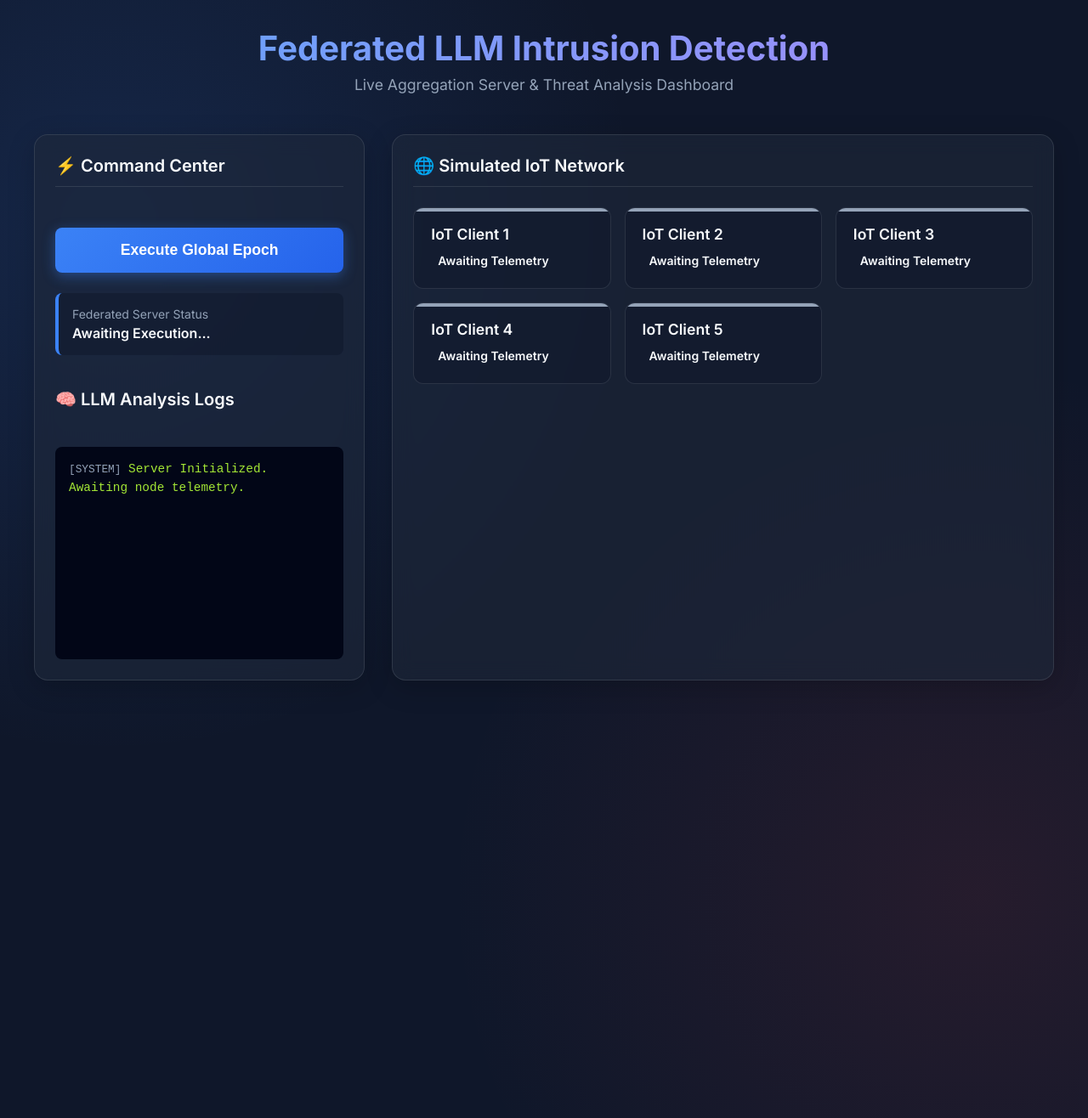
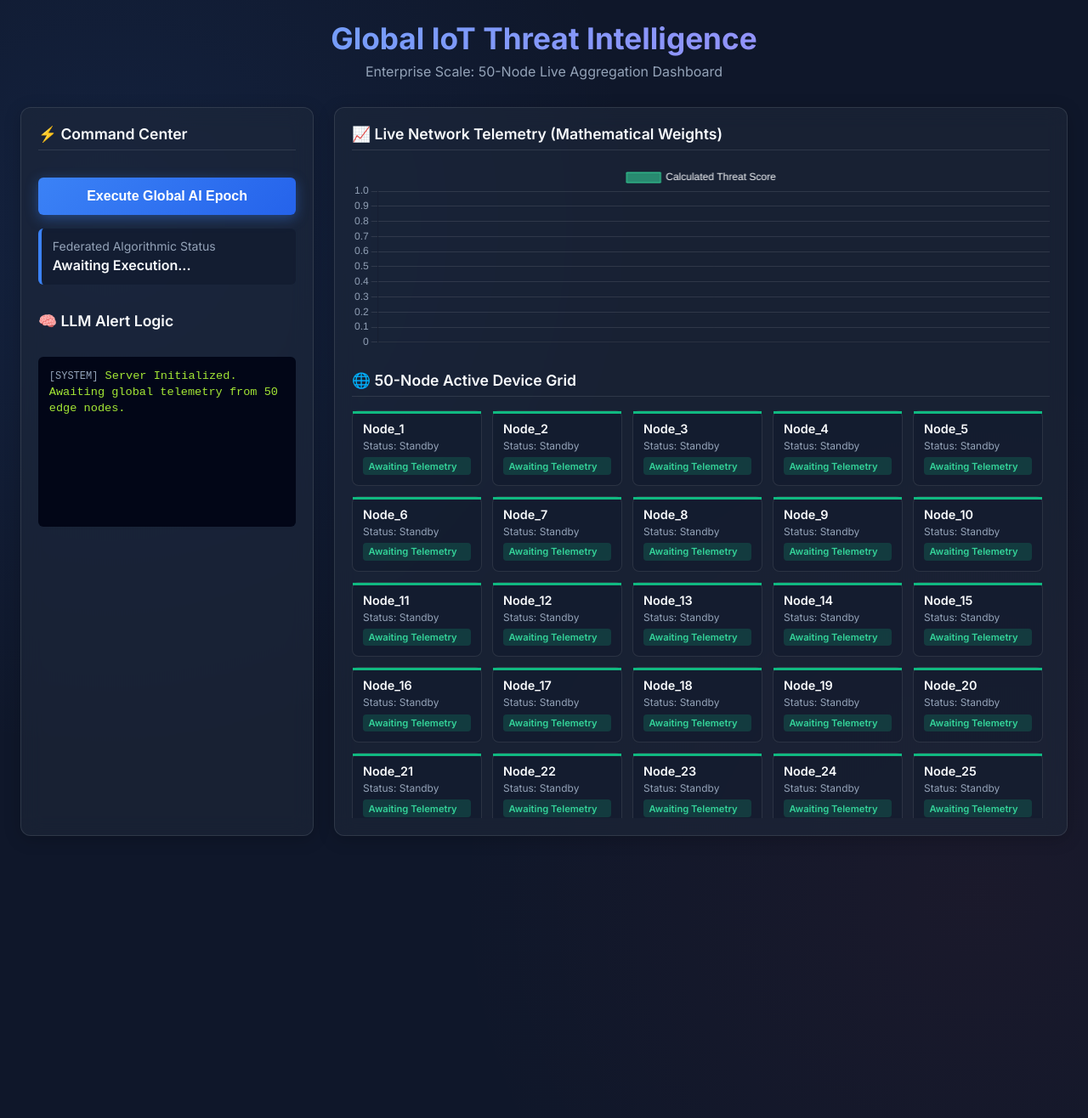
Before and after one commit to Kavihrx/federated-iot-minor, a Flask app: page / in a window 1280 px wide. Shown: the whole page at 85% size. Run offline with Flask 3, Linux system fonts and the light colour scheme.

Commit message:
Update index.html

```diff
--- a/templates/index.html
+++ b/templates/index.html
@@ -3,8 +3,10 @@
 <head>
     <meta charset="UTF-8">
     <meta name="viewport" content="width=device-width, initial-scale=1.0">
-    <title>Federated IoT Intrusion Detection</title>
+    <title>Enterprise Federated Intrusion Detection</title>
     <link href="https://fonts.googleapis.com/css2?family=Inter:wght@300;400;600;700&display=swap" rel="stylesheet">
+    <!-- Inject Chart.js for Live Telemetry Graphing -->
+    <script src="https://cdn.jsdelivr.net/npm/chart.js"></script>
     <style>
         :root {
             --bg-dark: #0f172a;
@@ -29,26 +31,26 @@
             background-color: var(--bg-dark);
             color: var(--text-main);
             min-height: 100vh;
-            padding: 2rem;
+            padding: 1.5rem;
             background-image:
-                radial-gradient(circle at 10% 20%, rgba(59, 130, 246, 0.15) 0%, transparent 40%),
-                radial-gradient(circle at 90% 80%, rgba(239, 68, 68, 0.1) 0%, transparent 40%);
+                radial-gradient(circle at 10% 20%, rgba(59, 130, 246, 0.10) 0%, transparent 40%),
+                radial-gradient(circle at 90% 80%, rgba(239, 68, 68, 0.05) 0%, transparent 40%);
             background-attachment: fixed;
         }
 
         .container {
-            max-width: 1200px;
+            max-width: 1400px;
             margin: 0 auto;
         }
 
         header {
             text-align: center;
-            margin-bottom: 3rem;
+            margin-bottom: 2rem;
             animation: fadeInDown 0.8s ease-out;
         }
 
         h1 {
-            font-size: 2.5rem;
+            font-size: 2.2rem;
             font-weight: 700;
             margin-bottom: 0.5rem;
             background: linear-gradient(135deg, #60a5fa, #a78bfa);
@@ -56,58 +58,49 @@
             -webkit-text-fill-color: transparent;
         }
 
-        header p {
-            color: var(--text-muted);
-            font-size: 1.1rem;
-        }
+        header p { color: var(--text-muted); font-size: 1rem; }
 
         .dashboard-grid {
             display: grid;
-            grid-template-columns: 1fr 2fr;
-            gap: 2rem;
+            grid-template-columns: 1fr 2.5fr;
+            gap: 1.5rem;
         }
 
-        @media (max-width: 900px) {
-            .dashboard-grid {
-                grid-template-columns: 1fr;
-            }
+        @media (max-width: 1000px) {
+            .dashboard-grid { grid-template-columns: 1fr; }
         }
 
         .glass-panel {
             background: var(--panel-bg);
             backdrop-filter: blur(12px);
             border: 1px solid var(--border-color);
-            border-radius: 16px;
-            padding: 1.5rem;
-            box-shadow: 0 8px 32px rgba(0, 0, 0, 0.2);
+            border-radius: 12px;
+            padding: 1.25rem;
+            box-shadow: 0 4px 20px rgba(0, 0, 0, 0.2);
         }
 
         .panel-title {
-            font-size: 1.25rem;
+            font-size: 1.1rem;
             font-weight: 600;
-            margin-bottom: 1.5rem;
+            margin-bottom: 1rem;
             display: flex;
             align-items: center;
             gap: 0.5rem;
             border-bottom: 1px solid var(--border-color);
-            padding-bottom: 0.75rem;
+            padding-bottom: 0.5rem;
         }
 
         /* Controls Section */
-        .controls-panel {
-            display: flex;
-            flex-direction: column;
-            gap: 1.5rem;
-        }
+        .controls-panel { display: flex; flex-direction: column; gap: 1rem; }
 
         .action-btn {
             background: linear-gradient(135deg, #3b82f6, #2563eb);
             color: white;
             border: none;
-            padding: 1rem 1.5rem;
-            font-size: 1.1rem;
+            padding: 0.8rem 1.2rem;
+            font-size: 1rem;
             font-weight: 600;
-            border-radius: 8px;
+            border-radius: 6px;
             cursor: pointer;
             transition: all 0.3s ease;
             box-shadow: 0 4px 15px rgba(59, 130, 246, 0.4);
@@ -117,66 +110,72 @@
             gap: 0.5rem;
         }
 
-        .action-btn:hover {
-            transform: translateY(-2px);
-            box-shadow: 0 6px 20px rgba(59, 130, 246, 0.6);
-        }
-
-        .action-btn:disabled {
-            background: #475569;
-            cursor: not-allowed;
-            transform: none;
-            box-shadow: none;
-        }
+        .action-btn:hover { transform: translateY(-2px); box-shadow: 0 6px 20px rgba(59, 130, 246, 0.6); }
+        .action-btn:disabled { background: #475569; cursor: not-allowed; transform: none; box-shadow: none; }
 
         .server-status {
-            padding: 1rem;
+            padding: 0.8rem;
             background: rgba(15, 23, 42, 0.5);
-            border-radius: 8px;
+            border-radius: 6px;
             border-left: 4px solid var(--accent-blue);
         }
 
         /* LLM Logs */
         .llm-terminal {
             background: #020617;
-            border-radius: 8px;
-            padding: 1rem;
+            border-radius: 6px;
+            padding: 0.8rem;
             font-family: 'Courier New', Courier, monospace;
-            font-size: 0.9rem;
-            height: 250px;
+            font-size: 0.85rem;
+            height: 200px;
             overflow-y: auto;
             color: #a3e635;
         }
 
-        .log-line {
-            line-height: 1.5;
-            margin-bottom: 0.5rem;
-        }
-        .log-time { color: var(--text-muted); font-size: 0.8rem; }
+        .log-line { line-height: 1.4; margin-bottom: 0.4rem; }
+        .log-time { color: var(--text-muted); font-size: 0.75rem; }
         .log-highlight { color: #facc15; }
 
-        /* IoT Network Grid */
+        /* Chart Section */
+        .chart-container {
+            height: 220px;
+            width: 100%;
+            margin-bottom: 1.5rem;
+        }
+
+        /* 50 Node Dense Grid */
         .iot-grid {
             display: grid;
-            grid-template-columns: repeat(auto-fill, minmax(200px, 1fr));
-            gap: 1rem;
+            grid-template-columns: repeat(auto-fill, minmax(130px, 1fr));
+            gap: 0.75rem;
+            max-height: 480px;
+            overflow-y: auto;
+            padding-right: 0.5rem;
         }
 
+        /* Webkit Scrollbar */
+        ::-webkit-scrollbar { width: 8px; }
+        ::-webkit-scrollbar-track { background: rgba(0,0,0,0.2); border-radius: 4px; }
+        ::-webkit-scrollbar-thumb { background: var(--border-color); border-radius: 4px; }
+        ::-webkit-scrollbar-thumb:hover { background: var(--text-muted); }
+
         .iot-card {
-            background: rgba(15, 23, 42, 0.5);
-            border-radius: 12px;
-            padding: 1.25rem;
+            background: rgba(15, 23, 42, 0.4);
+            border-radius: 8px;
+            padding: 0.75rem;
             border: 1px solid var(--border-color);
             transition: all 0.3s ease;
             position: relative;
-            overflow: hidden;
+            display: flex;
+            flex-direction: column;
+            justify-content: center;
         }
 
         .iot-card::before {
             content: '';
             position: absolute;
             top: 0; left: 0; right: 0;
-            height: 4px;
+            height: 3px;
             background: var(--text-muted);
             transition: background 0.3s ease;
         }
@@ -185,24 +184,17 @@
         .iot-card[data-status="recon"]::before { background: var(--warning-yellow); }
         .iot-card[data-status="ddos"]::before { background: var(--danger-red); }
 
-        .iot-card.pulse[data-status="ddos"] {
-            animation: borderPulse 1.5s infinite;
-        }
+        .iot-card.pulse[data-status="ddos"] { animation: borderPulse 1.5s infinite; }
 
         @keyframes borderPulse {
             0% { box-shadow: 0 0 0 0 rgba(239, 68, 68, 0.4); border-color: rgba(239, 68, 68, 0.8); }
-            70% { box-shadow: 0 0 0 10px rgba(239, 68, 68, 0); border-color: rgba(239, 68, 68, 0.2); }
+            70% { box-shadow: 0 0 0 8px rgba(239, 68, 68, 0); border-color: rgba(239, 68, 68, 0.2); }
             100% { box-shadow: 0 0 0 0 rgba(239, 68, 68, 0); border-color: var(--border-color); }
         }
 
-        @keyframes fadeInDown {
-            from { opacity: 0; transform: translateY(-20px); }
-            to { opacity: 1; transform: translateY(0); }
-        }
-
-        .client-id { font-weight: 600; font-size: 1.1rem; margin-bottom: 0.5rem; }
-        .client-score { font-size: 0.875rem; color: var(--text-muted); margin-bottom: 0.5rem; }
-        .client-status { font-size: 0.875rem; font-weight: 600; padding: 0.25rem 0.5rem; border-radius: 4px; display: inline-block;}
+        .client-id { font-weight: 600; font-size: 0.9rem; margin-bottom: 0.25rem; }
+        .client-score { font-size: 0.75rem; color: var(--text-muted); margin-bottom: 0.4rem; }
+        .client-status { font-size: 0.7rem; font-weight: 600; padding: 0.2rem 0.4rem; border-radius: 4px; display: inline-block;}
 
         .status-badge-normal { background: rgba(16, 185, 129, 0.2); color: #34d399; }
         .status-badge-recon { background: rgba(245, 158, 11, 0.2); color: #fbbf24; }
@@ -210,9 +202,9 @@
 
         .spinner {
             display: inline-block;
-            width: 20px;
-            height: 20px;
-            border: 3px solid rgba(255,255,255,0.3);
+            width: 16px;
+            height: 16px;
+            border: 2px solid rgba(255,255,255,0.3);
             border-radius: 50%;
             border-top-color: #fff;
             animation: spin 1s ease-in-out infinite;
@@ -221,53 +213,118 @@
 
         @keyframes spin { to { transform: rotate(360deg); } }
 
+        /* The dynamic recommendation box for hacked nodes */
+        .recomm-box {
+            display: none; /* hidden by default on tiny cards */
+        }
+        .iot-card[data-status="ddos"] .recomm-box,
+        .iot-card[data-status="recon"] .recomm-box {
+            display: block;
+            margin-top: 8px;
+            font-size: 0.7rem;
+            background: rgba(0,0,0,0.5);
+            padding: 6px;
+            border-radius: 4px;
+            border-left: 2px solid var(--accent-blue);
+            line-height: 1.3;
+        }
+
     </style>
 </head>
 <body>
 
     <div class="container">
         <header>
-            <h1>Federated LLM Intrusion Detection</h1>
-            <p>Live Aggregation Server & Threat Analysis Dashboard</p>
+            <h1>Global IoT Threat Intelligence</h1>
+            <p>Enterprise Scale: 50-Node Live Aggregation Dashboard</p>
         </header>
 
         <div class="dashboard-grid">
-            <!-- Left Column: Controls and Logs -->
+            <!-- Left Column: Controls, Details, Logs -->
             <div class="glass-panel controls-panel">
                 <div class="panel-title">⚡ Command Center</div>
 
                 <button id="runEpochBtn" class="action-btn" onclick="runSimulation()">
-                    <span id="btnText">Execute Global Epoch</span>
+                    <span id="btnText">Execute Global AI Epoch</span>
                     <span id="btnSpinner" class="spinner"></span>
                 </button>
 
                 <div class="server-status">
-                    <div style="font-size: 0.875rem; color: var(--text-muted);">Federated Server Status</div>
+                    <div style="font-size: 0.875rem; color: var(--text-muted);">Federated Algorithmic Status</div>
                     <div id="fedStatusText" style="font-weight: 600; margin-top: 0.25rem;">Awaiting Execution...</div>
                 </div>
 
-                <div class="panel-title" style="margin-top: 1rem; margin-bottom: 0.5rem; border-bottom: none;">🧠 LLM Analysis Logs</div>
+                <div class="panel-title" style="margin-top: 1rem; margin-bottom: 0.5rem; border-bottom: none;">🧠 LLM Alert Logic</div>
                 <div class="llm-terminal" id="terminalLog">
-                    <div class="log-line"><span class="log-time">[SYSTEM]</span> Server Initialized. Awaiting node telemetry.</div>
+                    <div class="log-line"><span class="log-time">[SYSTEM]</span> Server Initialized. Awaiting global telemetry from 50 edge nodes.</div>
                 </div>
             </div>
 
-            <!-- Right Column: IoT Network Space -->
+            <!-- Right Column: Graph and Mega-Grid -->
             <div class="glass-panel">
-                <div class="panel-title">🌐 Simulated IoT Network</div>
+                <div class="panel-title">📈 Live Network Telemetry (Mathematical Weights)</div>
+                <div class="chart-container">
+                    <canvas id="telemetryChart"></canvas>
+                </div>
+
+                <div class="panel-title">🌐 50-Node Active Device Grid</div>
                 <div class="iot-grid" id="iotGrid">
-                    <!-- Default State Cards -->
-                    <div class="iot-card"><div class="client-id">IoT Client 1</div><div class="client-status">Awaiting Telemetry</div></div>
-                    <div class="iot-card"><div class="client-id">IoT Client 2</div><div class="client-status">Awaiting Telemetry</div></div>
-                    <div class="iot-card"><div class="client-id">IoT Client 3</div><div class="client-status">Awaiting Telemetry</div></div>
-                    <div class="iot-card"><div class="client-id">IoT Client 4</div><div class="client-status">Awaiting Telemetry</div></div>
-                    <div class="iot-card"><div class="client-id">IoT Client 5</div><div class="client-status">Awaiting Telemetry</div></div>
+                    <!-- Default Standby Nodes generated by JS -->
                 </div>
             </div>
         </div>
     </div>
 
     <script>
+        // Pre-fill the 50 cards defensively before clicking button
+        const grid = document.getElementById('iotGrid');
+        for(let i=1; i<=50; i++) {
+            grid.innerHTML += `
+                <div class="iot-card" data-status="normal">
+                    <div class="client-id">Node_${i}</div>
+                    <div class="client-score">Status: Standby</div>
+                    <div class="client-status status-badge-normal">Awaiting Telemetry</div>
+                </div>
+            `;
+        }
+
+        // Initialize Global Chart.js Configuration
+        const ctx = document.getElementById('telemetryChart').getContext('2d');
+        let telemetryChart = new Chart(ctx, {
+            type: 'bar',
+            data: {
+                labels: Array.from({length: 50}, (_, i) => `Node ${i+1}`),
+                datasets: [{
+                    label: 'Calculated Threat Score',
+                    data: Array(50).fill(0), // start empty
+                    backgroundColor: 'rgba(52, 211, 153, 0.6)',
+                    borderColor: 'rgba(52, 211, 153, 1)',
+                    borderWidth: 1,
+                    borderRadius: 3
+                }]
+            },
+            options: {
+                responsive: true,
+                maintainAspectRatio: false,
+                scales: {
+                    y: {
+                        beginAtZero: true,
+                        max: 1.0,
+                        grid: { color: 'rgba(255, 255, 255, 0.1)' },
+                        ticks: { color: '#94a3b8' }
+                    },
+                    x: {
+                        grid: { display: false },
+                        ticks: { display: false } // Hide 50 labels so it looks clean
+                    }
+                },
+                plugins: {
+                    legend: { labels: { color: '#f8fafc' } }
+                }
+            }
+        });
+
+        // Terminal Logging
         function addLog(message, isHighlight=false) {
             const terminal = document.getElementById('terminalLog');
             const time = new Date().toLocaleTimeString('en-US', { hour12: false, hour: "numeric", minute: "numeric", second: "numeric" });
@@ -278,6 +335,7 @@
             terminal.scrollTop = terminal.scrollHeight;
         }
 
+        // Main Simulation Fetch Routine
         async function runSimulation() {
             const btn = document.getElementById('runEpochBtn');
             const btnText = document.getElementById('btnText');
@@ -287,40 +345,55 @@
 
             // Set Loading UI
             btn.disabled = true;
-            btnText.innerText = "Simulating & Training...";
+            btnText.innerText = "Simulating & Aggregating 50 Models...";
             btnSpinner.style.display = "inline-block";
-            fedStatus.innerText = "Receiving Local Model Updates...";
+            fedStatus.innerText = "Listening to 50 Edge Devices...";
             fedStatus.style.color = "var(--warning-yellow)";
 
-            addLog("Initiating Federated Training Epoch...", true);
-            addLog("Broadcasting request to 5 edge IoT devices...");
+            addLog("Initiating Global Training Epoch...", true);
 
             try {
-                // Call our Flask Backend!
+                // Network Call to Python AI!
                 const response = await fetch('/api/federated_pipeline');
                 const data = await response.json();
 
-                // Process Results
+                // 1. Process Status Result
                 fedStatus.innerText = data.federated_server_status;
                 fedStatus.style.color = "var(--success-green)";
+                addLog(`Server aggregated weights (FedAvg) over 50 nodes successfully.`);
 
-                addLog(`Server aggregated weights (FedAvg) successfully.`);
-                addLog(`Passing raw logs to LLM layer for contextual classification...`, true);
+                // 2. Update the TELEMETRY CHART dynamically
+                if(data.all_scores) {
+                    const threshold = 0.70;
+                    // Color code the graph bars (Red for attack, Green for normal)
+                    const bgColors = data.all_scores.map(score => score > threshold ? 'rgba(239, 68, 68, 0.8)' : 'rgba(52, 211, 153, 0.6)');
+                    const borderColors = data.all_scores.map(score => score > threshold ? 'rgba(239, 68, 68, 1)' : 'rgba(52, 211, 153, 1)');
 
-                // Build IoT Grid UI
-                iotGrid.innerHTML = '';
+                    telemetryChart.data.datasets[0].data = data.all_scores;
+                    telemetryChart.data.datasets[0].backgroundColor = bgColors;
+                    telemetryChart.data.datasets[0].borderColor = borderColors;
+                    telemetryChart.update();
+                }
 
-                // Map of all 5 clients (assuming 1-5) to track those without anomalies
+                // 3. Map Alerts for Hacked Devices
                 let clientAlerts = {};
                 if (data.results && data.results[0] && data.results[0].client_id) {
                     data.results.forEach(alert => {
                         clientAlerts[alert.client_id] = alert;
                     });
-                } else {
-                    addLog("No specific threats detected. System normal.");
                 }
 
-                for(let i=1; i<=5; i++) {
+                // 4. Repaint the massive 50-Node Grid
+                iotGrid.innerHTML = '';
+                let hackedCount = Object.keys(clientAlerts).length;
+
+                if (hackedCount > 0) {
+                    addLog(`Massive threat sweep detected ${hackedCount} active network breaches.`, true);
+                } else {
+                    addLog("All 50 nodes report secure telemetry. Subnet clear.");
+                }
+
+                for(let i=1; i<=50; i++) {
                     let cId = `IoT_Client_${i}`;
                     let alert = clientAlerts[cId];
                     let cardHTML = '';
@@ -332,51 +405,49 @@
 
                         if(alert.status === "Warning") {
                             statusType = "recon"; badgeClass = "status-badge-recon";
-                            addLog(`⚠️ Alert on ${cId}: Anomalous pattern matches Reconnaissance phase.`);
+                            addLog(`⚠️ Node_${i} flagged Reconnaissance scan.`);
                         } else if(alert.status === "CRITICAL") {
                             statusType = "ddos"; badgeClass = "status-badge-ddos"; isPulse = "pulse";
-                            addLog(`🚨 CRITICAL on ${cId}: Massive traffic spike identified as DDoS attack signature!`);
-                        } else {
-                            addLog(`[${cId}] Traffic classified as regular operation.`);
+                            addLog(`🚨 Node_${i} under massive payload flood! Isolating!`);
                         }
 
                         cardHTML = `
                             <div class="iot-card ${isPulse}" data-status="${statusType}">
-                                <div class="client-id">${cId.replace('_',' ')}</div>
-                                <div class="client-score">Threat Score: ${alert.anomaly_score.toFixed(3)}</div>
-                                <div class="client-status ${badgeClass}">Type: ${alert.attack_type}</div>
-                                <div style="margin-top: 10px; font-size: 0.8rem; background: rgba(0,0,0,0.4); padding: 8px; border-radius: 6px; border-left: 3px solid var(--accent-blue); line-height: 1.4;">
-                                    <strong style="color: #60a5fa;">Recommendation:</strong><br/>${alert.recommendation}
+                                <div class="client-id">Node_${i}</div>
+                                <div class="client-score">Score: ${alert.anomaly_score.toFixed(3)}</div>
+                                <div class="client-status ${badgeClass}">${alert.attack_type}</div>
+                                <div class="recomm-box">
+                                    <strong style="color: #60a5fa;">Action Required:</strong><br/>${alert.recommendation}
                                 </div>
                             </div>
                         `;
                     } else {
+                        // Normal, Compressed Cards
+                        let safeScore = (data.all_scores && data.all_scores[i-1]) ? data.all_scores[i-1].toFixed(3) : "< 0.500";
                         cardHTML = `
                             <div class="iot-card" data-status="normal">
-                                <div class="client-id">IoT Client ${i}</div>
-                                <div class="client-score">Threat Score: < 0.500</div>
-                                <div class="client-status status-badge-normal">Normal Traffic</div>
+                                <div class="client-id">Node_${i}</div>
+                                <div class="client-score">Score: ${safeScore}</div>
+                                <div class="client-status status-badge-normal">Secure</div>
                             </div>
                         `;
                     }
                     iotGrid.innerHTML += cardHTML;
                 }
 
-                addLog(`Epoch complete. Standing by for next round.`, true);
-
             } catch (error) {
                 console.error("Simulation failed:", error);
-                fedStatus.innerText = "Error: Network Endpoint Unreachable";
+                fedStatus.innerText = "Error: Backbone Timeout";
                 fedStatus.style.color = "var(--danger-red)";
-                addLog("ERROR: Could not complete epoch pipeline.", true);
+                addLog("ERROR: High latency drop during epoch pipeline.", true);
             }
 
             // Reset Loading UI
             setTimeout(() => {
                 btn.disabled = false;
-                btnText.innerText = "Execute Global Epoch";
+                btnText.innerText = "Execute Global AI Epoch";
                 btnSpinner.style.display = "none";
-            }, 500);
+            }, 600);
         }
     </script>
 </body>
```
